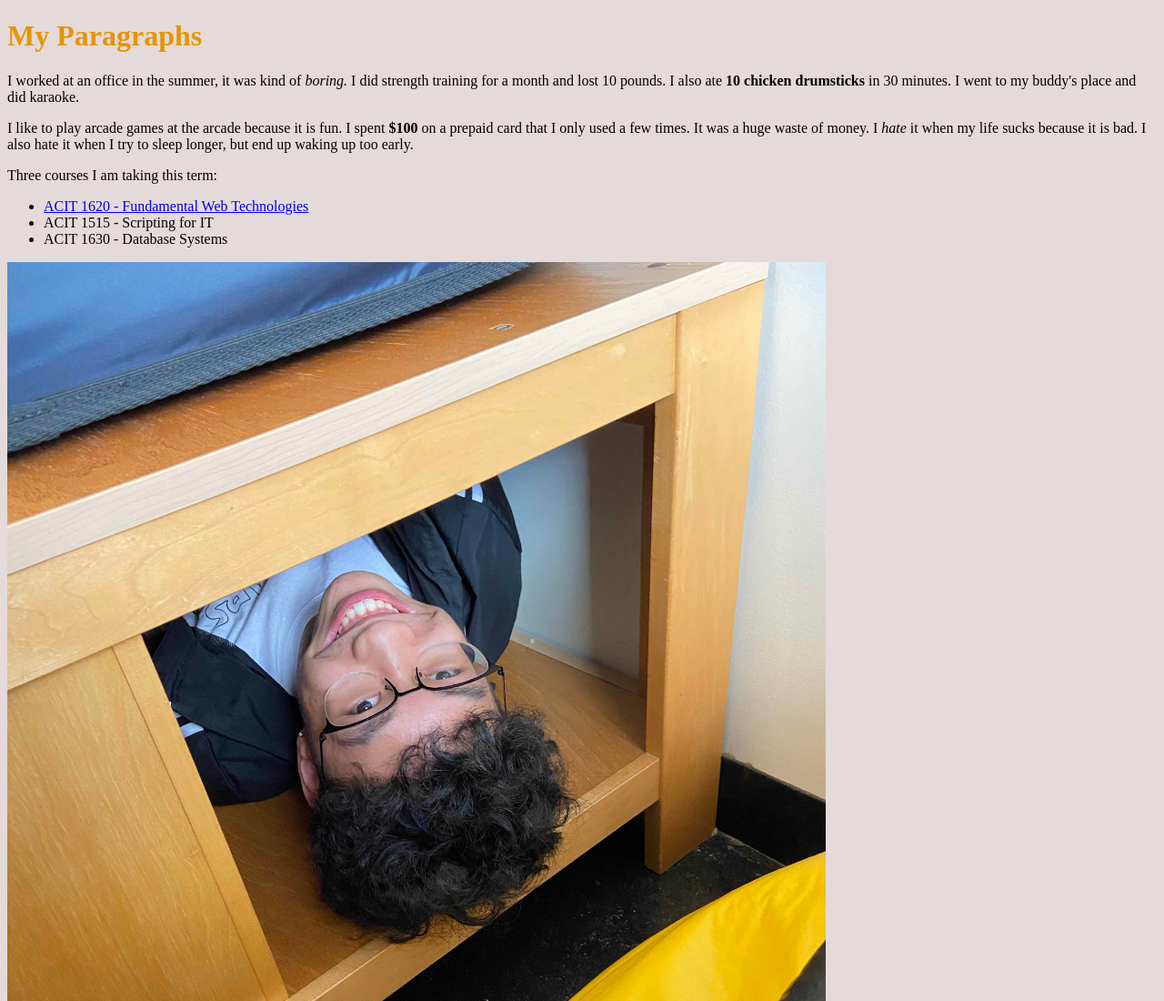
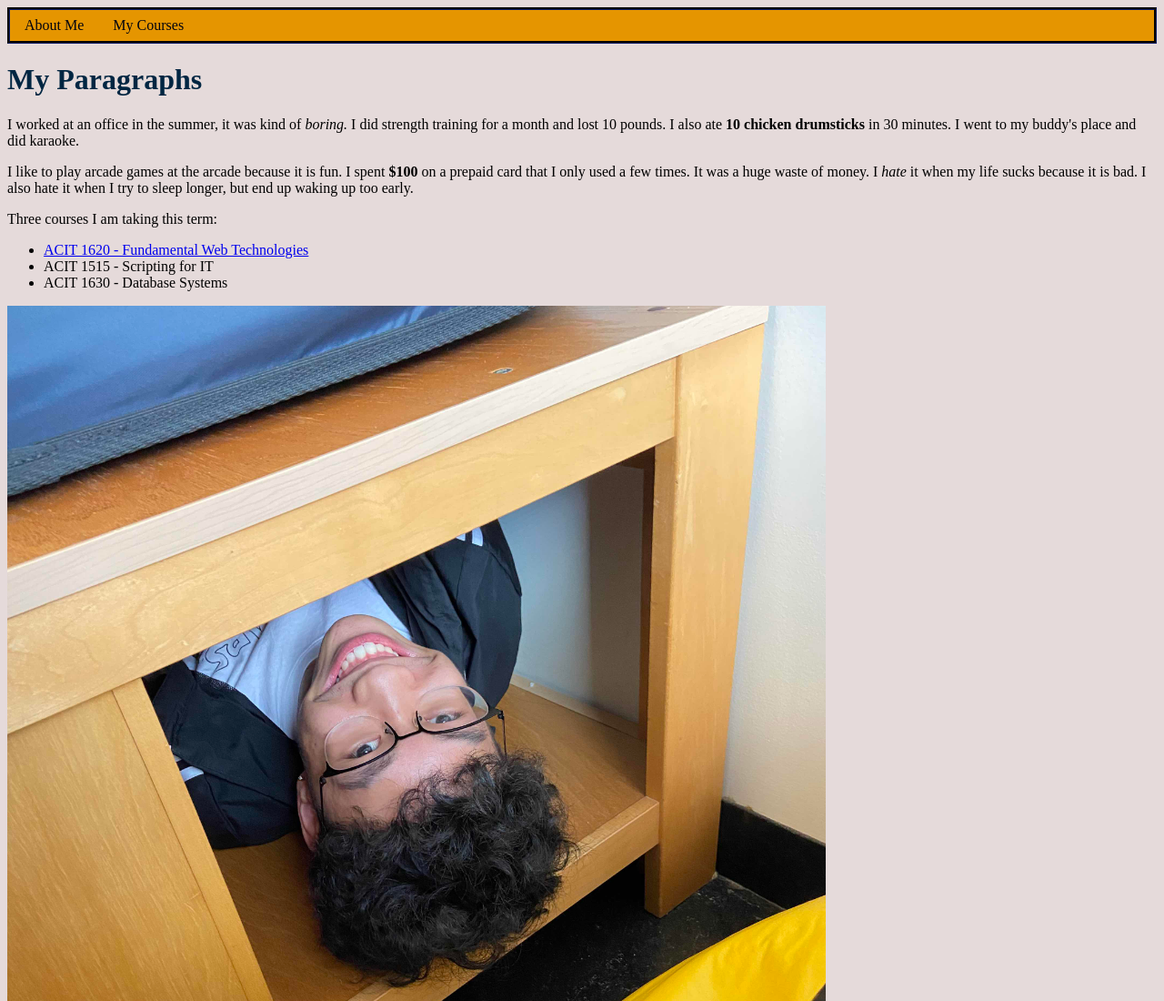
Before and after one commit to wesleychuu/labs, a plain HTML site: page index.html in a window 1280 px wide. Shown: the top 1100 px of the page at 91% size. Drawn offline with Linux system fonts and the light colour scheme.

Commit message:
nav menu

```diff
--- a/CSS/styles.css
+++ b/CSS/styles.css
@@ -3,5 +3,35 @@ body {
 }
 
 h1 {
-    color:#E59500;
+    color:#002642;
 }
+
+.myborder {
+    border: #02040F;
+    border-style: groove;
+}
+
+.class1 {
+    list-style-type: none;
+    margin: 0;
+    padding: 0;
+    overflow: hidden;
+    background-color: #E59500;
+}
+
+.class2 {
+    float: left;
+}
+
+.class3 {
+    display: block;
+    color: #02040F;
+    text-align: center;
+    padding: 8px 16px;
+    text-decoration: none;
+}
+
+.class3:hover{
+    background-color: #002642;
+    color: #E5DADA;
+}
--- a/index.html
+++ b/index.html
@@ -1,13 +1,20 @@
 <!DOCTYPE html>
 <html lang="en">
     <head>
-    <link rel="stylesheet" href="CSS/styles.css">
         <meta charset="UTF-8">
         <meta http-equiv="X-UA-Compatible" content="IE=edge">
         <meta name="viewport" content="width=device-width, initial-scale=1.0">
         <title>Lab 4</title>
+        <link rel="stylesheet" href="CSS/styles.css">
     </head>
     <body>
+
+        <nav class="myborder">
+            <ul class="class1">
+                <li class="class2"><a class="class3" href="pages/about.html">About Me</a></li>
+                <li class="class2"><a class="class3" href="pages/courses.html">My Courses</a></li>
+            </ul>
+        </nav>
 
         <h1>My Paragraphs</h1>
 
```
Also changed, not shown: pages/about.html (added, +28 -0 lines), pages/courses.html (added, +23 -0 lines). Lines whose indentation alone changed are shown as unchanged.
